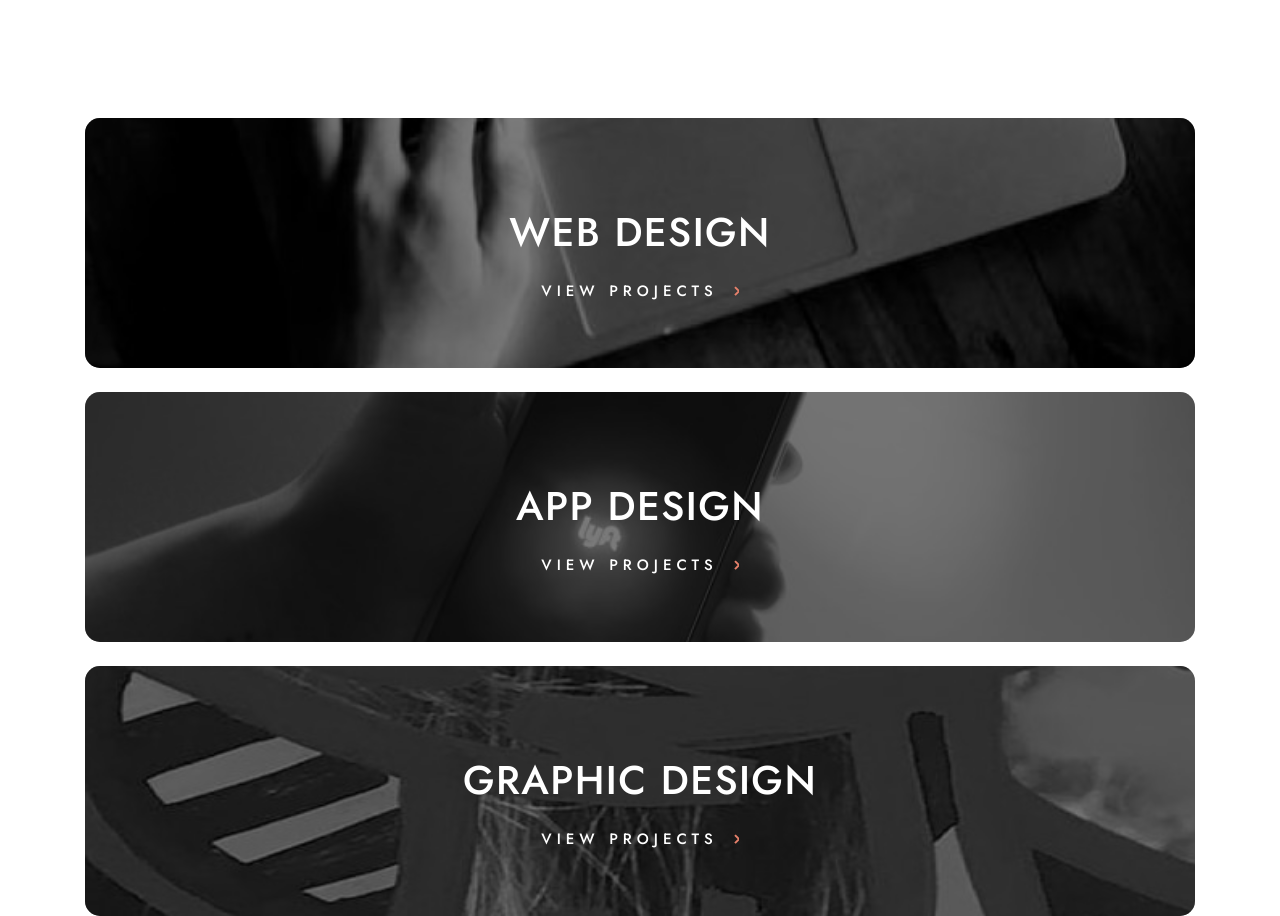
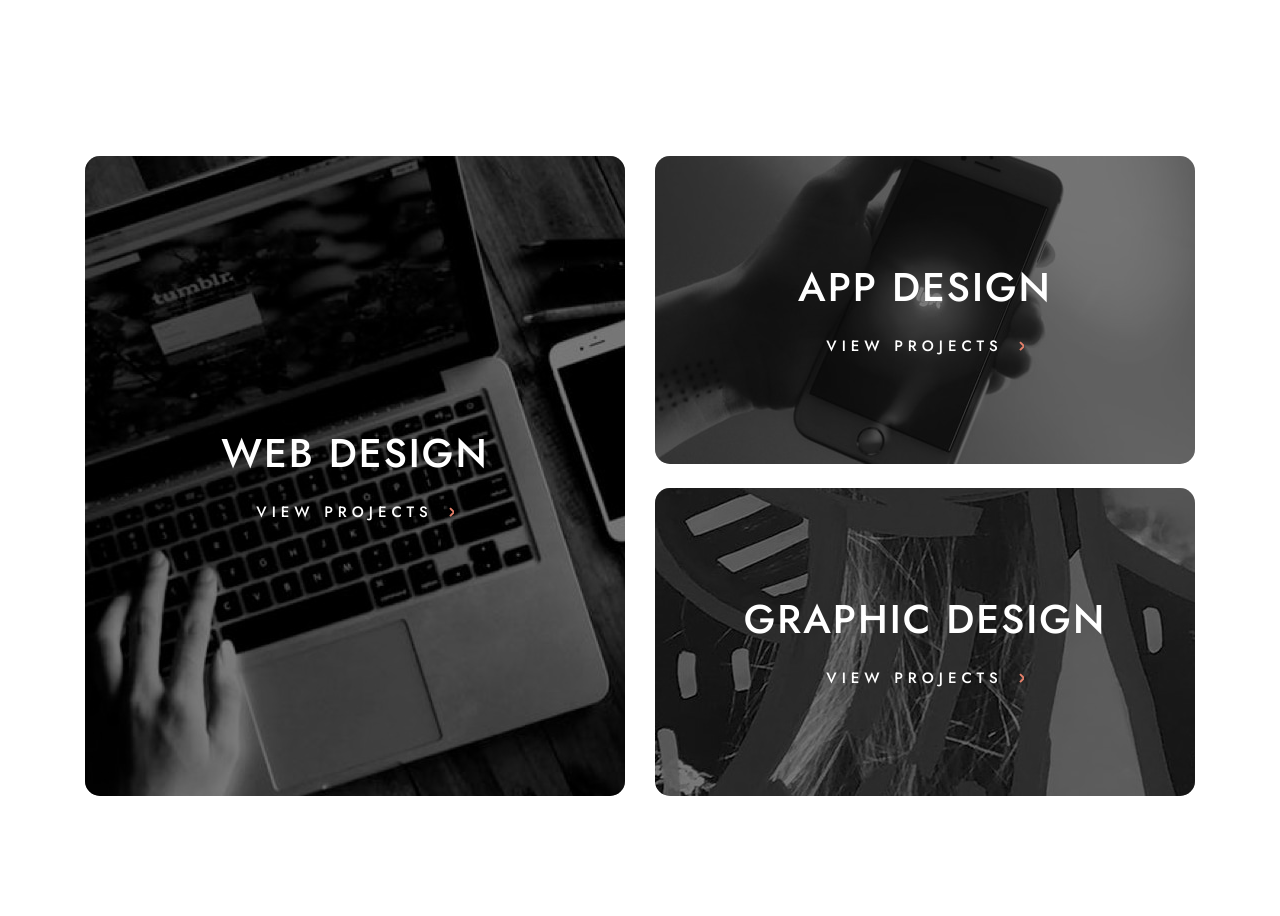
Before and after one commit to Alexandre-st/Designo-multi-page, a React (Create React App) app: page / in a window 1280 px wide. Shown: the part 797-1713 px from the top of the page. After the commit the page ends 1593 px from the top, so only its background shows below. Built offline with nearby package versions, Linux system fonts and the light colour scheme.

Commit message:
Add final styles for the link part full responsive

```diff
--- a/src/components/Home/Home.js
+++ b/src/components/Home/Home.js
@@ -25,8 +25,10 @@ const Home = () => {
 
       <section className="link container">
         <Link linkStyle="link-content-web" title="Web Design" text="View Projects" />
-        <Link linkStyle="link-content-app" title="App Design" text="View Projects" />
-        <Link linkStyle="link-content-graphic" title="Graphic Design" text="View Projects" />
+        <div className="link-cut">
+          <Link linkStyle="link-content-app" title="App Design" text="View Projects" />
+          <Link linkStyle="link-content-graphic" title="Graphic Design" text="View Projects" />
+        </div>
       </section>
     </main>
   );
--- a/src/components/Home/_home.scss
+++ b/src/components/Home/_home.scss
@@ -101,7 +101,6 @@
         position: relative;
         top: 15rem;
       }
-
     }
   }
 }
--- a/src/components/Links/Link.js
+++ b/src/components/Links/Link.js
@@ -3,12 +3,10 @@ import Arrow from '../../assets/shared/desktop/arrow.svg'
 
 const Link = ({ title, text, linkStyle }) => {
   return (
-    <div className="link-content">
-      <div className={linkStyle}>
-        <div className="link-contain">
-          <h2>{title}</h2>
-          <h4>{text}<i><img src={Arrow} alt="Arrow" /></i></h4>
-        </div>
+    <div className={linkStyle}>
+      <div className="link-content">
+        <h2>{title}</h2>
+        <h4>{text}<i><img src={Arrow} alt="Arrow" /></i></h4>
       </div>
     </div>
   );
--- a/src/components/Links/_link.scss
+++ b/src/components/Links/_link.scss
@@ -8,38 +8,70 @@
   margin-top: 12rem;
   color: #FFFFFF;
 
-  &-content {
+  @include mq(laptop) {
+    flex-direction: row;
+    gap: 3rem;
+    margin-top: 15.8rem;
+  }
 
-    &-web {
+  &-content-web {
     background-image: url("../../assets/home/mobile/image-web-design.jpg");
-      @include mask-image;
+
+    h2 {
+      padding-top: 9rem;
 
       @include mq(tablet) {
-        background-image: url("../../assets/home/tablet/image-web-design.jpg");
+        padding-top: 5.3rem;
+      }
+
+      @include mq(laptop) {
+        padding-top: 27.3rem;
       }
     }
 
-    &-app {
+    @include mask-image;
+    @include mq(tablet) {
+      background-image: url("../../assets/home/tablet/image-web-design.jpg");
+      height: 20rem;
+    }
+    @include mq(laptop) {
+      background-image: url("../../assets/home/desktop/image-web-design-large.jpg");
+      flex: 2;
+      height: 64rem
+    }
+  }
+
+  &-content-app {
     background-image: url("../../assets/home/mobile/image-app-design.jpg");
     @include mask-image;
     @include mq(tablet) {
       background-image: url("../../assets/home/tablet/image-app-design.jpg");
+      height: 20rem;
+    }
+    @include mq(laptop) {
+      background-image: url("../../assets/home/desktop/image-app-design.jpg");
+      height: 30.8rem;
     }
   }
 
-    &-graphic {
+  &-content-graphic {
     background-image: url("../../assets/home/mobile/image-graphic-design.jpg");
     @include mask-image;
     @include mq(tablet) {
       background-image: url("../../assets/home/tablet/image-graphic-design.jpg");
+      height: 20rem;
     }
+    @include mq(laptop) {
+      background-image: url("../../assets/home/desktop/image-graphic-design.jpg");
+      height: 30.8rem;
     }
   }
 
-  &-contain {
+
+  &-content {
     position: relative;
     z-index: 2;
-    padding-top: 9rem;
+    // padding-top: 9rem;
 
     h2 {
       margin-bottom: 1.2rem;
@@ -56,4 +88,23 @@
       align-items: center;
     }
   }
+
+  &-cut {
+    display: flex;
+    flex-direction: column;
+    gap: 2.4rem;
+    flex: 2;
+
+    h2 {
+      padding-top: 9rem;
+
+      @include mq(tablet) {
+        padding-top: 5.3rem;
       }
+
+      @include mq(laptop) {
+        padding-top: 10.7rem;
+      }
+    }
+  }
+}
--- a/src/styles/base/_base.scss
+++ b/src/styles/base/_base.scss
@@ -32,6 +32,7 @@ h2 {
   @include mq(tablet) {
     font-size: 4rem;
     line-height: 4.8rem;
+    letter-spacing: 2px;
   }
 }
 
```
Lines whose indentation alone changed are shown as unchanged.
